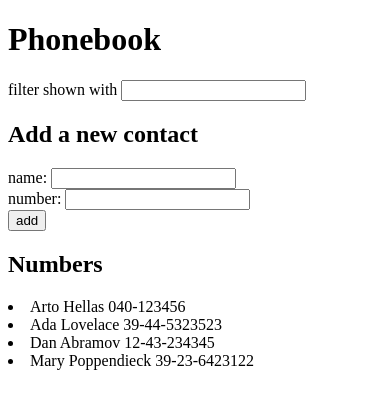
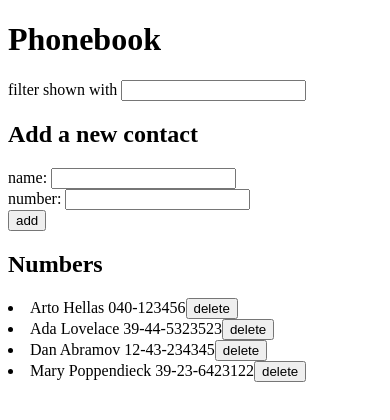
Before and after one commit to spar931/FullStackCourse---React-NodeJS-TypeScript, a React (Create React App) app in the folder phonebook/: page / in a window 390 px wide. Shown: the top 420 px of the page. Built offline with nearby package versions, Linux system fonts and the light colour scheme; data requests are answered from the project's data file.

Commit message:
exercise 2.17 - allow users to delete entries from the phonebook

```diff
--- a/phonebook/src/App.js
+++ b/phonebook/src/App.js
@@ -60,7 +60,7 @@ const App = () => {
         newName={newName}
         newNumber={newNumber}
       />
-      <Persons persons={persons} search={newFilter} />
+      <Persons persons={persons} search={newFilter} setPersons={setPersons}/>
     </div>
   )
 }
@@ -75,14 +75,28 @@ const Filter = ({handleFilterChange}) => {
 }
 
 
-const Persons = ({persons, search}) => {
+const Persons = ({persons, search, setPersons}) => {
   const filteredPersons = persons.filter(person => person.name.includes(search))
+
+  const deleteNote = (person) => {
+    if (window.confirm(`Delete ${person.name}?` === true)) {
+      personService.deletePerson(person.id)
+      .catch(error => {
+        alert(
+          `${person.name} was already deleted from the server`
+        )
+      })
+      setPersons(persons.filter(p => p.id !== person.id))
+    }
+  }
+
   return (
     <div>
       <h2>Numbers</h2>
         {filteredPersons.map(person =>
-          <li key={person.name}>
+          <li key={person.id}>
             {person.name} {person.number}
+            <button onClick={() => deleteNote(person)}>delete</button>
           </li>
         )}
     </div>
--- a/phonebook/src/services.js
+++ b/phonebook/src/services.js
@@ -16,4 +16,9 @@ const update = (id, newObject) => {
   return request.then(response => response.data)
 }
 
-export default { getAll, create, update }
+const deletePerson = (id) => {
+  const request = axios.delete(`${baseUrl}/${id}`)
+  return request.then(response => response.data)
+}
+
+export default { getAll, create, update, deletePerson}
```
